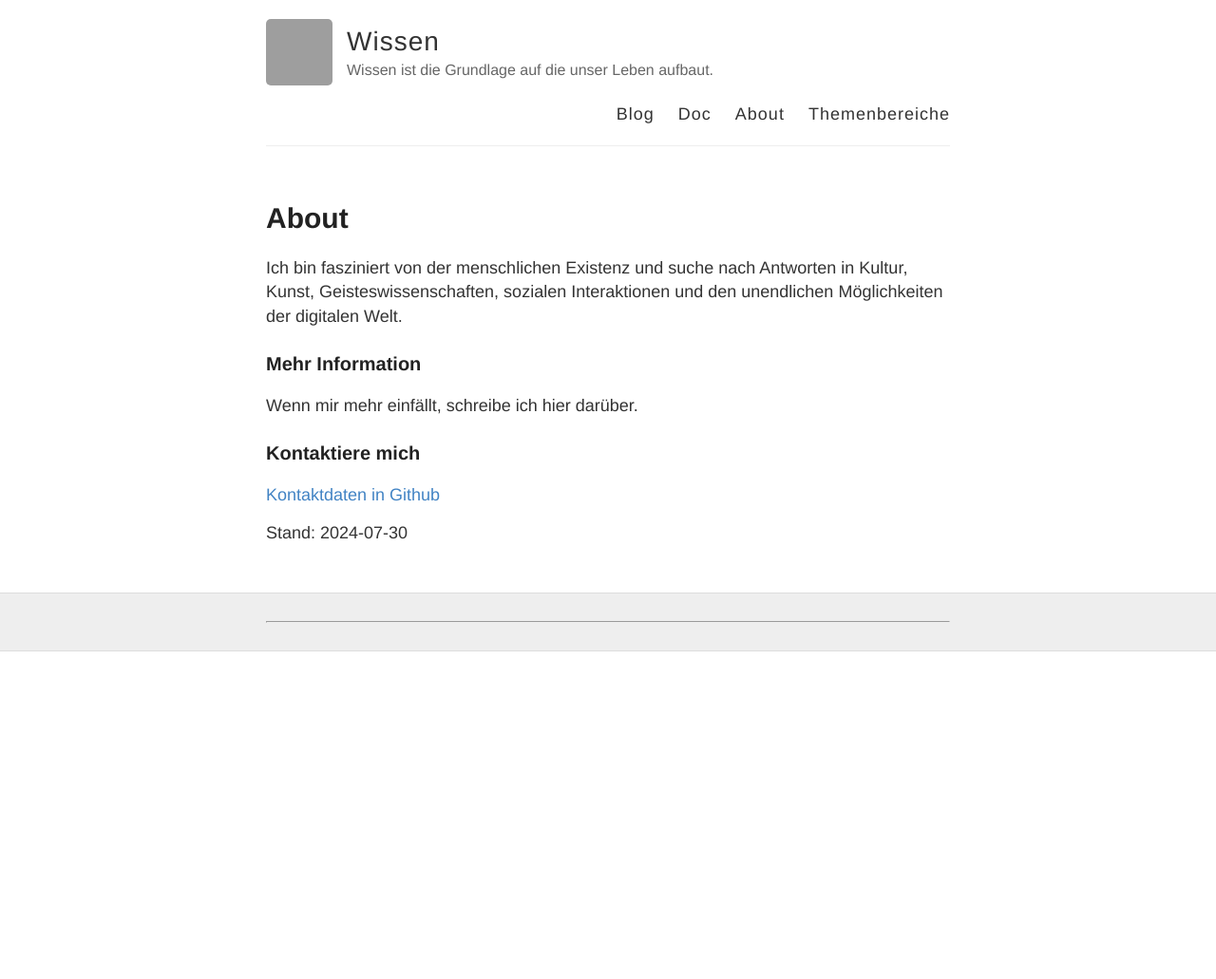
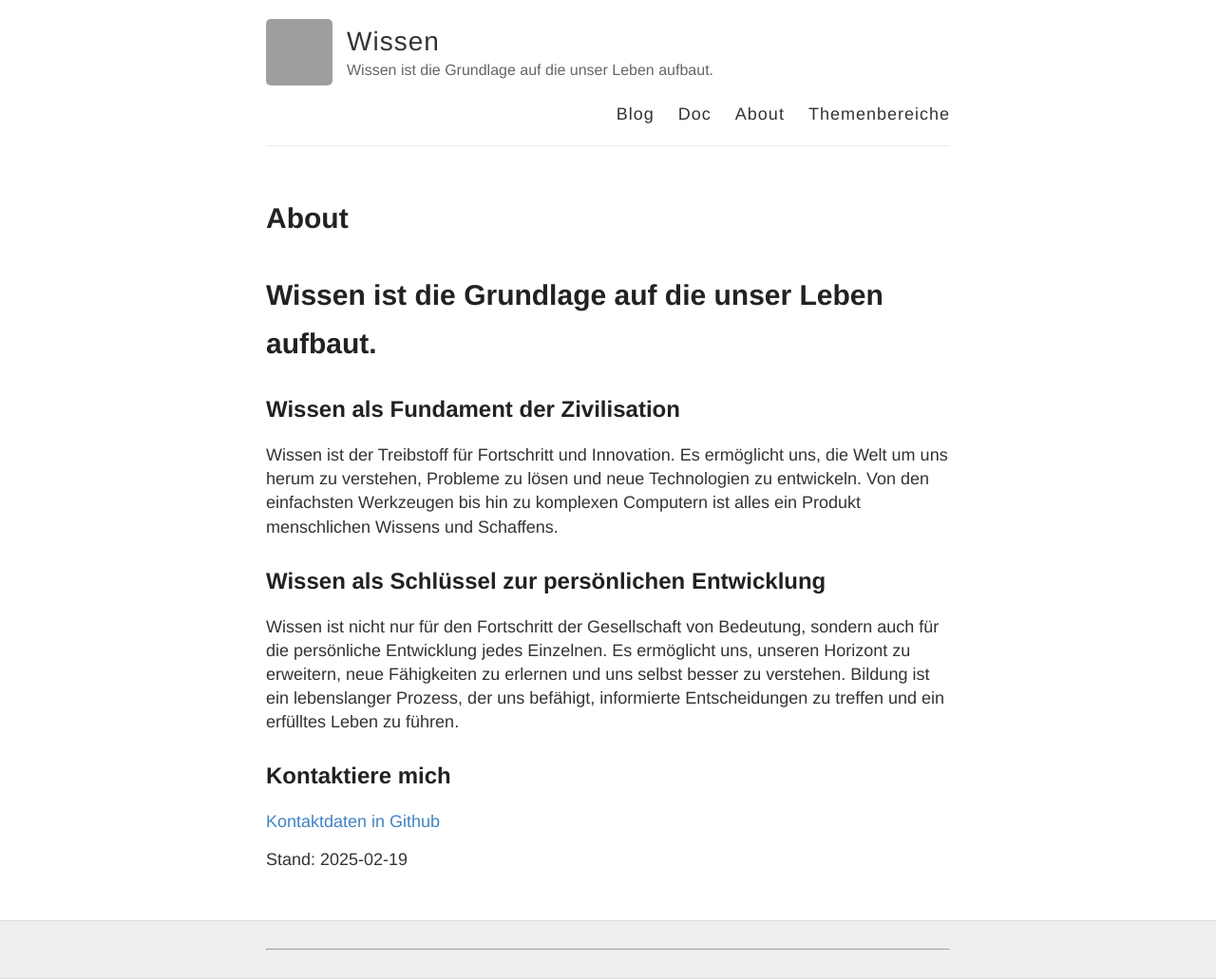
Before and after one commit to S2030c/wissen, a Jekyll site: the page built from about.md, in a window 1280 px wide. Shown: the whole page at 95% size. Built offline with Jekyll 4.4.1, drawn with Linux system fonts in a browser that asks for light colours; nearby versions of some CDN libraries; before the commit the page ends 900 px from its top, so only the background shows below that; grey boxes are pictures that could not be loaded.

Commit message:
Update about.md

```diff
--- a/about.md
+++ b/about.md
@@ -4,14 +4,18 @@ title: About
 permalink: /about/
 ---
 
-Ich bin fasziniert von der menschlichen Existenz und suche nach Antworten in Kultur, Kunst, Geisteswissenschaften, sozialen Interaktionen und den unendlichen Möglichkeiten der digitalen Welt.
+# Wissen ist die Grundlage auf die unser Leben aufbaut.
 
-### Mehr Information
+## Wissen als Fundament der Zivilisation
 
-Wenn mir mehr einfällt, schreibe ich hier darüber.
+Wissen ist der Treibstoff für Fortschritt und Innovation. Es ermöglicht uns, die Welt um uns herum zu verstehen, Probleme zu lösen und neue Technologien zu entwickeln. Von den einfachsten Werkzeugen bis hin zu komplexen Computern ist alles ein Produkt menschlichen Wissens und Schaffens.
 
-### Kontaktiere mich
+## Wissen als Schlüssel zur persönlichen Entwicklung
+
+Wissen ist nicht nur für den Fortschritt der Gesellschaft von Bedeutung, sondern auch für die persönliche Entwicklung jedes Einzelnen. Es ermöglicht uns, unseren Horizont zu erweitern, neue Fähigkeiten zu erlernen und uns selbst besser zu verstehen. Bildung ist ein lebenslanger Prozess, der uns befähigt, informierte Entscheidungen zu treffen und ein erfülltes Leben zu führen.
+
+## Kontaktiere mich
 
 [Kontaktdaten in Github](https://github.com/S2030c)
 
-Stand: 2024-07-30
+Stand: 2025-02-19
```
